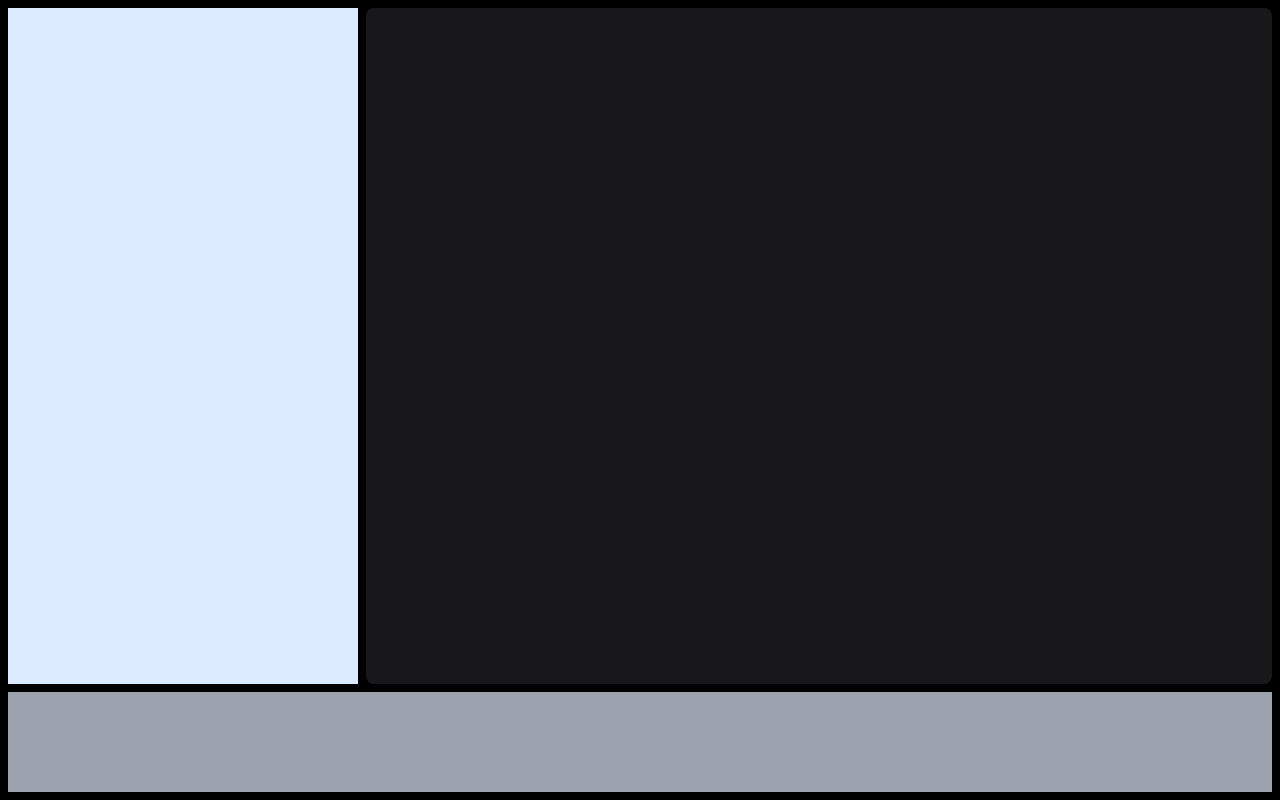
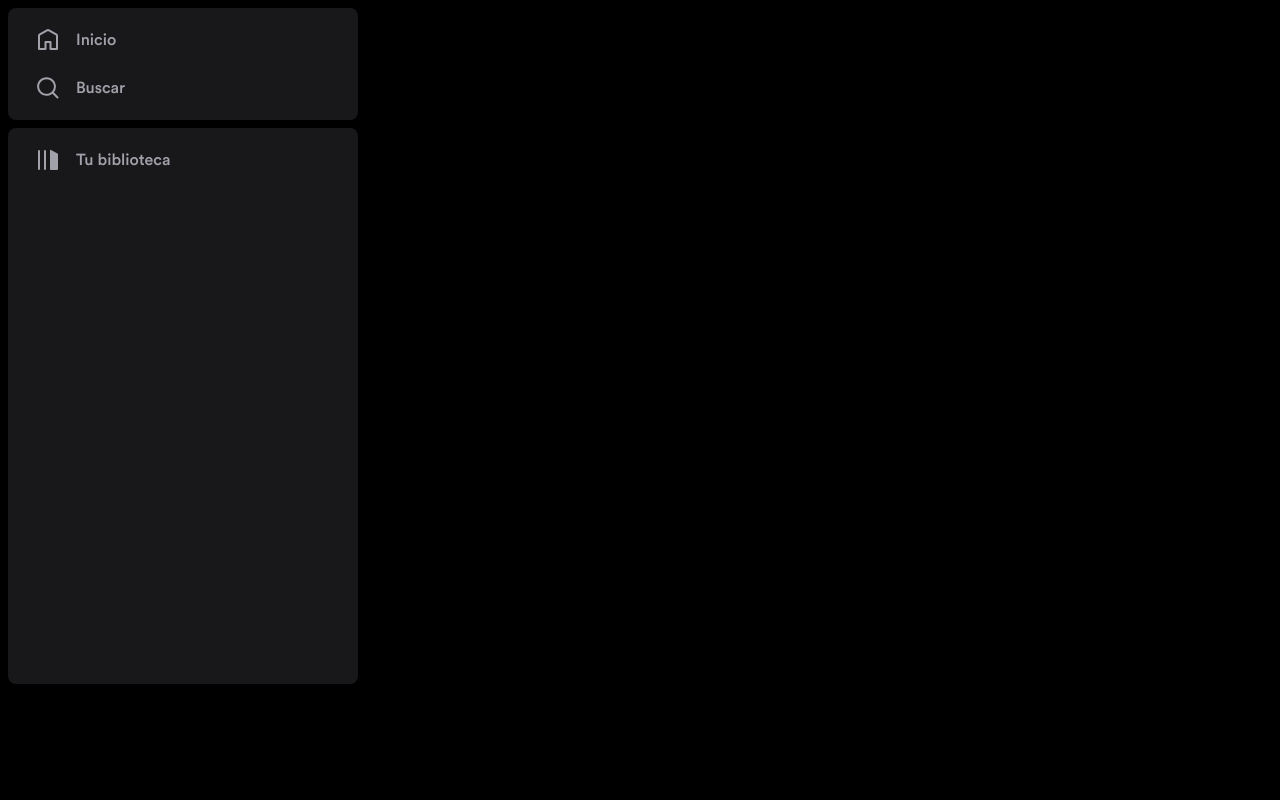
Before and after one commit to LaVieja1/songify-v2, an Astro site: page / in a window 1280 px wide. Built offline with nearby package versions, Linux system fonts and the light colour scheme; Astro itself is replaced by a stand-in of ours.

Commit message:
añadida aside basico

```diff
--- /dev/null
+++ b/src/components/AsideMenu.astro
@@ -0,0 +1,32 @@
+---
+import LibraryIcon from "../icons/Library.astro";
+import HomeIcon from "../icons/Home.astro";
+import SearchIcon from "../icons/Search.astro"
+import SideMenuItem from "./SideMenuItem.astro";
+---
+
+<nav class="flex flex-col flex-1 gap-2">
+	<div class="bg-zinc-900 rounded-lg p-2">
+		<ul>
+			<SideMenuItem href="/">
+				<HomeIcon />
+				Inicio
+			</SideMenuItem>
+
+			<SideMenuItem href="/search">
+				<SearchIcon />
+				Buscar
+			</SideMenuItem>
+		</ul>
+	</div>
+
+	<div class="bg-zinc-900 rounded-lg p-2 flex-1">
+		<ul>
+			<SideMenuItem href="/">
+				<LibraryIcon />
+				Tu biblioteca
+			</SideMenuItem>
+		</ul>
+	</div>
+
+</nav>
--- /dev/null
+++ b/src/components/SideMenuItem.astro
@@ -0,0 +1,16 @@
+---
+interface Props {
+	href?: string;
+}
+
+const {href} = Astro.props
+---
+
+<li>
+	<a
+		class="flex gap-4 text-zinc-400 hover:text-zinc-100 items-center py-3 px-5 font-medium transition duration-300"
+		href={href}
+	>
+		<slot />
+	</a>
+</li>
--- a/src/layouts/Layout.astro
+++ b/src/layouts/Layout.astro
@@ -1,4 +1,6 @@
 ---
+import AsideMenu from "../components/AsideMenu.astro"
+
 interface Props {
 	title: string;
 }
@@ -7,7 +9,7 @@ const { title } = Astro.props;
 ---
 
 <!doctype html>
-<html lang="en">
+<html lang="es">
 	<head>
 		<meta charset="UTF-8" />
 		<meta name="description" content="Astro description" />
@@ -18,12 +20,13 @@ const { title } = Astro.props;
 	</head>
 	<body>
 		<div id="app" class="relative h-screen p-2 gap-2">
-			<aside class="[grid-area:aside] flex-col flex overflow-y-auto bg-blue-100">
+			<aside class="[grid-area:aside] flex-col flex overflow-y-auto">
+				<AsideMenu></AsideMenu>
 			</aside>
-			<main class="[grid-area:main] rounded-lg bg-zinc-900 overflow-y-auto">
+			<main class="[grid-area:main] rounded-lg overflow-y-auto">
 
 			</main>
-			<footer class="[grid-area:player] min-h-[100px] bg-gray-400">
+			<footer class="[grid-area:player] min-h-[100px]">
 
 			</footer>
 			<slot />
@@ -44,7 +47,48 @@ const { title } = Astro.props;
 
 <style is:global>
 	html {
-		font-family: system-ui, sans-serif;
+		font-family: "CircularStd", system-ui, sans-serif;
 		background: #000;
 	}
+
+	@font-face {
+		font-family: "CircularStd";
+		src: url("/fonts/CircularStd-Medium.woff2") format("woff2");
+		font-weight: 500;
+		font-style: normal;
+		font-display: swap;
+  }
+
+	@font-face {
+		font-family: "CircularStd";
+		src: url("/fonts/CircularStd-Book.woff2") format("woff2");
+		font-weight: 400;
+		font-style: normal;
+		font-display: swap;
+	}
+
+	@font-face {
+		font-family: "CircularStd";
+		src: url("/fonts/CircularStd-Light.woff2") format("woff2");
+		font-weight: 300;
+		font-style: normal;
+		font-display: swap;
+	}
+
+	@font-face {
+		font-family: "CircularStd";
+		src: url("/fonts/CircularStd-Bold.woff2") format("woff2");
+		font-weight: 700;
+		font-style: normal;
+		font-display: swap;
+	}
+
+	@font-face {
+		font-family: "CircularStd";
+		src: url("/fonts/CircularStd-Black.woff2") format("woff2");
+		font-weight: 900;
+		font-style: normal;
+		font-display: swap;
+	}
+
 </style>
--- a/src/pages/index.astro
+++ b/src/pages/index.astro
@@ -1,9 +1,8 @@
 ---
 import Layout from '../layouts/Layout.astro';
-import Card from '../components/Card.astro';
 ---
 
-<Layout title="Welcome to Astro.">
+<Layout title="Songify">
 
 </Layout>
 
```
